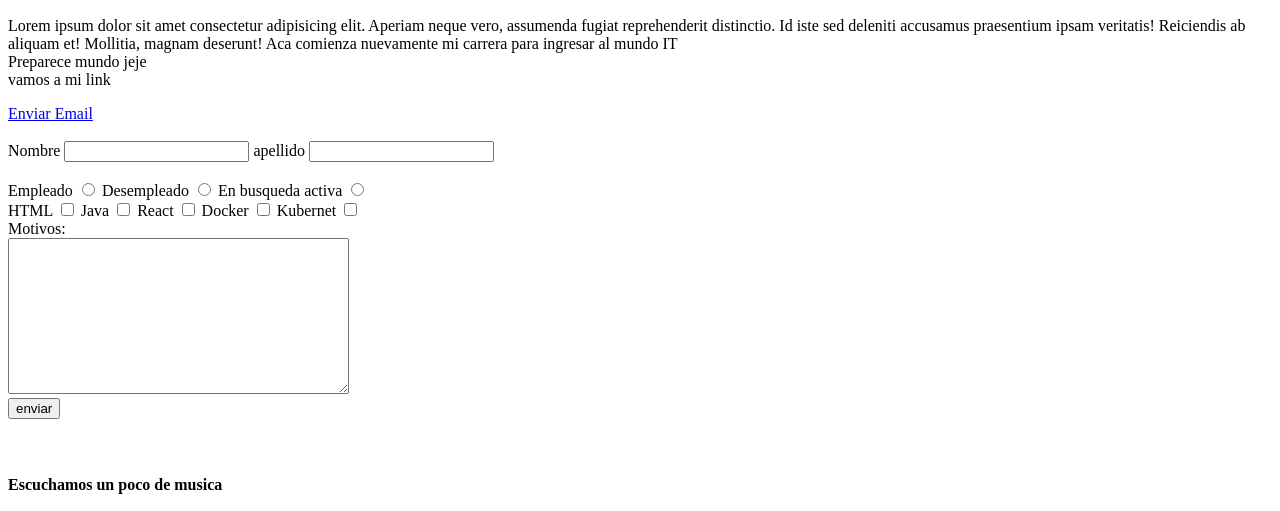
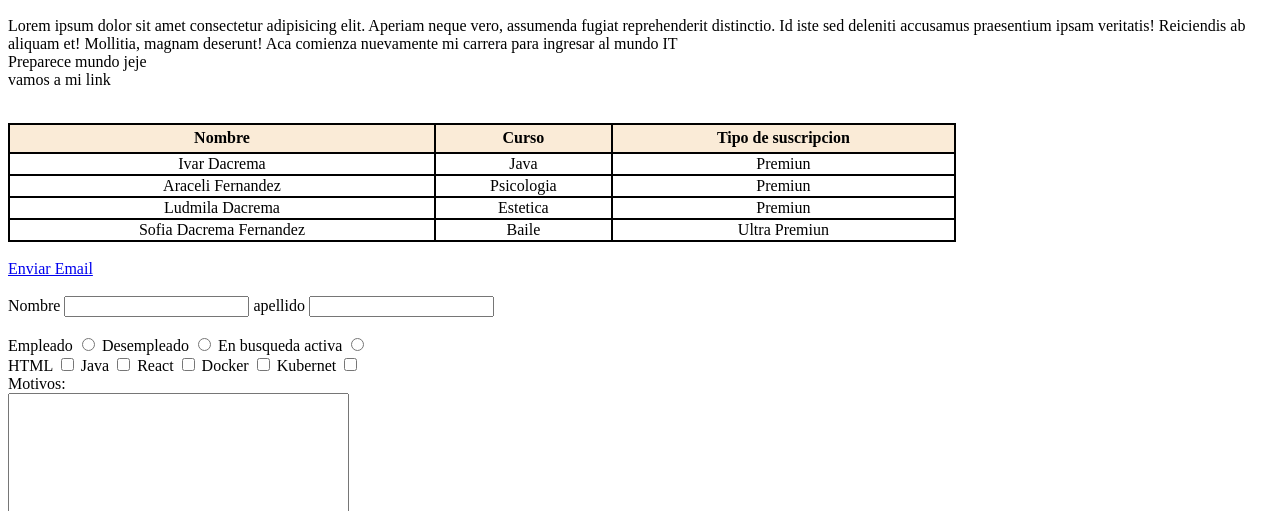
Before and after one commit to IvarDacrema/learning-front-end, a plain HTML site: page index.html in a window 1280 px wide. Shown: the part 893-1404 px from the top of the page. Drawn offline with nearby package versions, Linux system fonts and the light colour scheme.

Commit message:
Add table with css

```diff
--- a/index.html
+++ b/index.html
@@ -54,7 +54,35 @@
 
             vamos a mi link <a style="color: white; text-decoration: none;" href="https://github.com/ivardacrema"> GitHUb </a>
         </p>
-
+        <br>
+        <table>
+            <tr>
+                <th>Nombre</th>
+                <th>Curso</th>
+                <th>Tipo de suscripcion</th>
+            </tr>
+            <tr>
+                <td>Ivar Dacrema</td>
+                <td>Java</td>
+                <td>Premiun</td>
+            </tr>
+            <tr>
+                <td>Araceli Fernandez</td>
+                <td>Psicologia</td>
+                <td>Premiun</td>
+            </tr>
+            <tr>
+                <td>Ludmila Dacrema</td>
+                <td>Estetica</td>
+                <td>Premiun</td>
+            </tr>
+            <tr>
+                <td>Sofia Dacrema Fernandez</td>
+                <td>Baile</td>
+                <td>Ultra Premiun</td>
+            </tr>
+        </table>
+        <br>
         <a href="mailto:ivar.m.dacrema@hotmail.com">Enviar Email</a>
         <br>
         <br>
--- a/style.css
+++ b/style.css
@@ -34,3 +34,23 @@ h1{
     margin: 10px;
     text-transform: uppercase;
 }
+
+table, th, td{
+    border: 2px solid black;
+    width: auto;
+    text-align: center;
+}
+
+table{
+    width: 75%;
+    border-collapse: collapse;
+}
+
+th{
+    height: 25px;
+    background-color: antiquewhite;
+}
+
+tr:hover{
+    background-color: rgb(179, 218, 218);
+}
```
